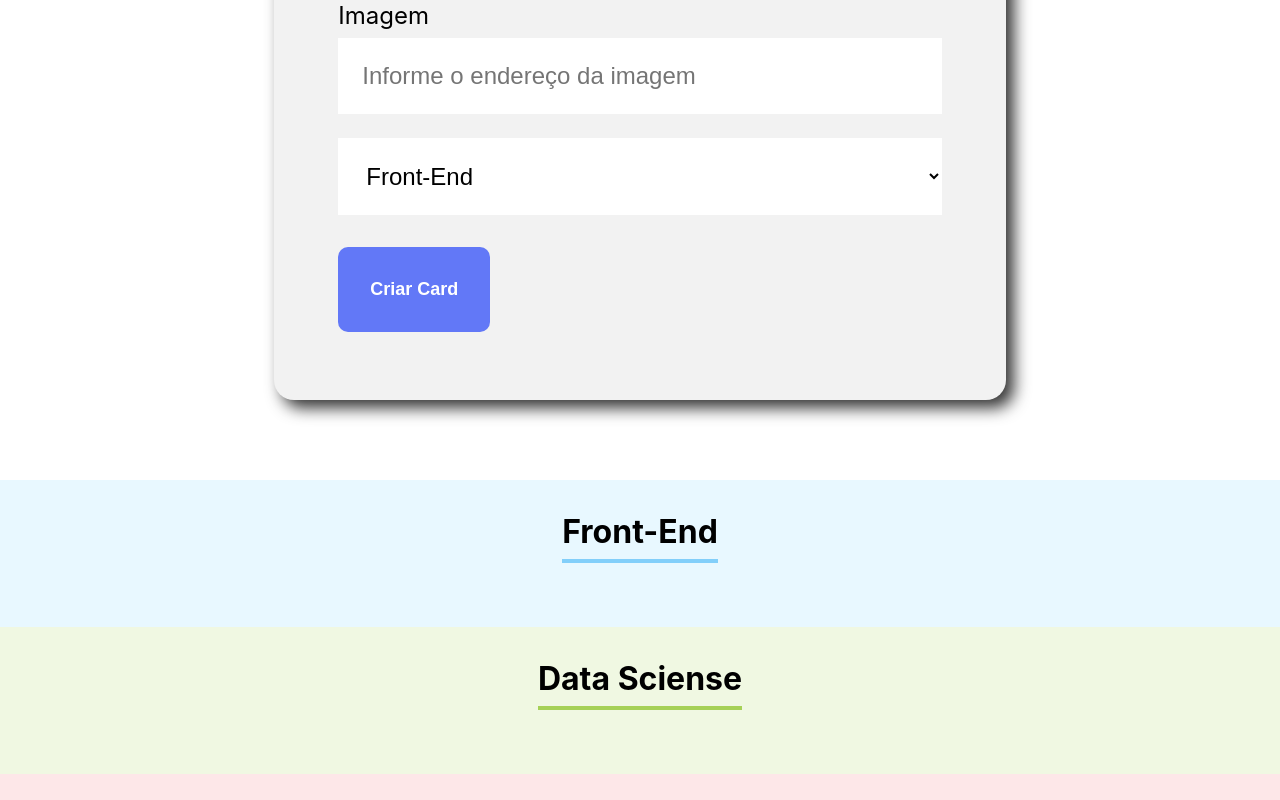
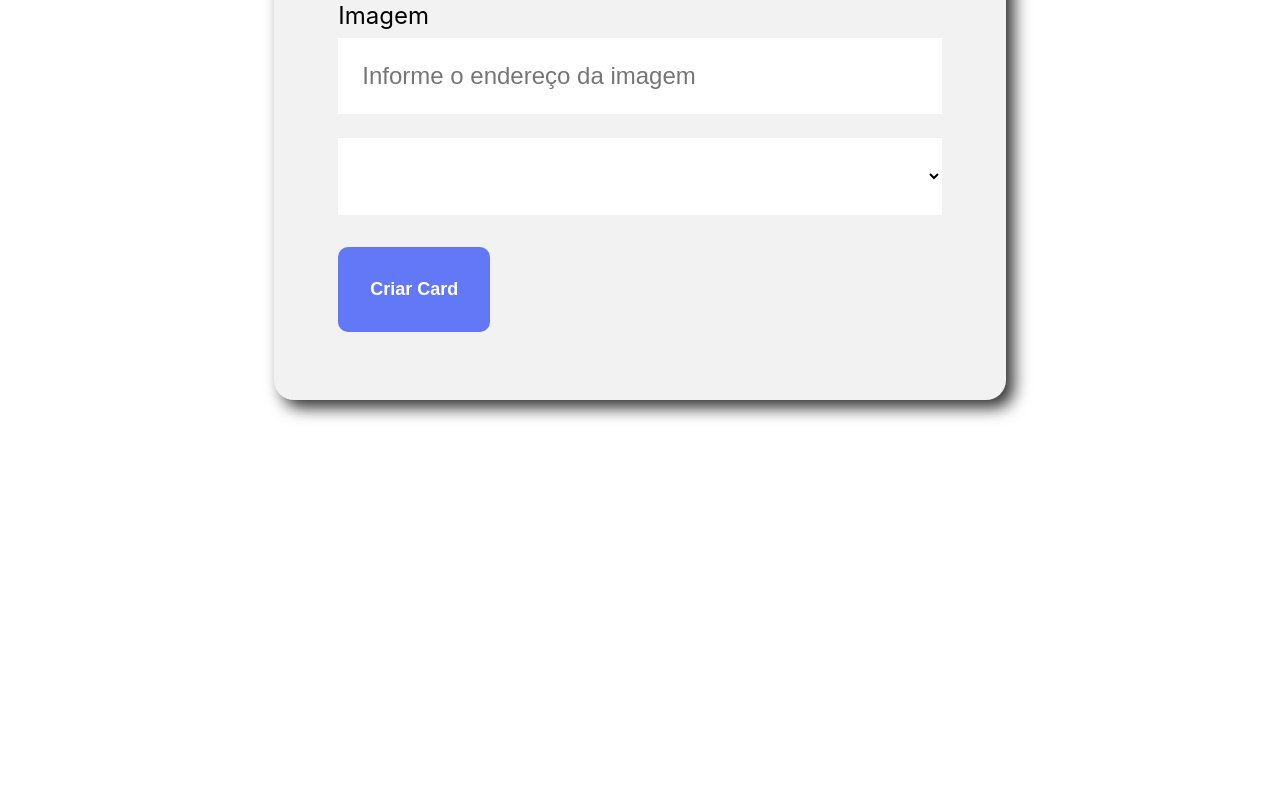
Before and after one commit to wgustavosantos/Alura-React-Javascript, a React (Create React App) app: page / in a window 1280 px wide. Shown: the part 980-1780 px from the top of the page. After the commit the page ends 1460 px from the top, so only its background shows below. Built offline with nearby package versions, Linux system fonts and the light colour scheme; the HTML template or start-up script is replaced by a standard one.

Commit message:
Caçando bugs

```diff
--- a/src/App.js
+++ b/src/App.js
@@ -7,6 +7,7 @@ import Time from './componentes/Time/index.js';
 function App() {
 
   const times = [
+
     {
       nome: 'Front-End',
       corPrimaria: '#82CFFA',
@@ -36,6 +37,11 @@ function App() {
       nome: 'Inovação e Gestão',
       corPrimaria: '#FF8A29',
       corSecundaria: '#FFEEDF',
+    },
+    {
+      nome: 'Back-End',
+      corPrimaria: '##57C278',
+      corSecundaria: '#D9F7E9',
     }
 
   ]
--- a/src/componentes/Colaborador/index.js
+++ b/src/componentes/Colaborador/index.js
@@ -2,8 +2,8 @@ import './Colaborador.css'
 
 const Colaborador = (props) => {
     return (
-        <div className='colaborador'>
-            <div className='cabecalho'>
+        <div className='colaborador' >
+            <div className='cabecalho' style={{backgroundColor: props.corPrimaria}}>
                 <img src={props.imagem} alt={props.nome} />
             </div>
 
--- a/src/componentes/Formulario/index.js
+++ b/src/componentes/Formulario/index.js
@@ -15,8 +15,13 @@ const Formulario = (props) => {
 
 
     const aoSalvar = (evento) => {
+        console.log({nome, cargo, imagem, time})
         evento.preventDefault()
         props.aoColaboradorCadastrado({nome, cargo, imagem, time})
+        setNome('')
+        setCargo('')
+        setImagem('')
+        setTime('')
     }
 
     return (
--- a/src/componentes/ListaSuspensa/ListaSuspensa.js
+++ b/src/componentes/ListaSuspensa/ListaSuspensa.js
@@ -5,6 +5,7 @@ const ListaSuspensa = (props) => {
         <div className='lista-suspensa'>
             <label>{props.label}</label>
             <select required={props.obrigatorio} value={props.valor} onChange={evento => props.aoAlterado(evento.target.value)}>
+                <option value=""></option>
                 {props.itens.map(item => {
                     return <option key={item}>{item}</option>;
                 })}
--- a/src/componentes/Time/index.js
+++ b/src/componentes/Time/index.js
@@ -5,20 +5,25 @@ const Time = (props) => {
 
     const cssSection = {backgroundColor: props.corSecundaria}
     const cssH3 = {borderColor: props.corPrimaria}
+
     return (
-        <section className='time' style={cssSection}>
+       props.colaboradores.length > 0 ? <section className='time' style={cssSection}>
             <h3 style={cssH3}>{props.nome}</h3>
             <div className='colaboradores'>
                 {props.colaboradores.map((colaborador, index) => {
                 return <Colaborador
+                key={index}
                 nome={colaborador.nome}
                 cargo={colaborador.cargo}
                 imagem={colaborador.imagem}
+                corPrimaria={props.corPrimaria}
+
                 />
             })}
             </div>
 
         </section>
+        : ''
     )
 }
 
```
